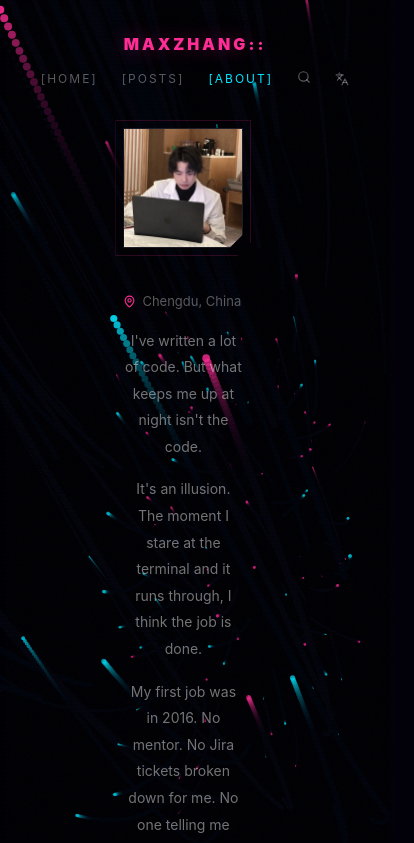
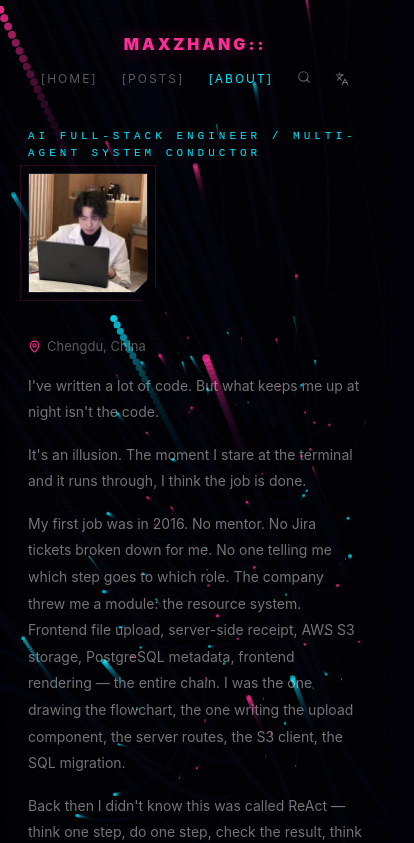
Before and after one commit to zhangshichuan/maxzhang.site, a Next.js app: page /en/about in a window 390 px wide. Shown: the top 843 px of the page, 414 px wide, since content can reach past the window. Built offline with nearby package versions, Linux system fonts and the light colour scheme.

Commit message:
fix: about 页面布局修复
- 修复 hero 内部缺少包裹 div 导致元素挤在一行的 bug
- hero display 改为 block 避免 flex 子元素宽度塌陷
- 清理重复 CSS 规则，修复媒体查询样式覆盖问题
- 头像区域移动端 align-items: stretch 确保撑满宽度

```diff
--- a/app/globals.css
+++ b/app/globals.css
@@ -401,12 +401,6 @@ section {
   grid-template-columns: 1fr 1fr;
   gap: 24px;
 }
-.about-profile {
-  display: flex;
-  gap: 40px;
-  align-items: flex-start;
-  margin-bottom: 24px;
-}
 .proj {
   position: relative;
   background: var(--card);
@@ -611,14 +605,8 @@ footer .note {
   .about-profile {
     flex-direction: column;
     gap: 20px;
-    align-items: center;
-    text-align: center;
-  }
-  .about-profile {
-    flex-direction: column;
-    gap: 20px;
-    align-items: center;
-    text-align: center;
+    align-items: stretch;
+    text-align: left;
   }
   .about-avatar-wrapper {
     margin-bottom: 4px;
@@ -647,10 +635,15 @@ footer .note {
   }
 }
 
+@media (min-width: 701px) {
+  .about-profile {
+    align-items: flex-start;
+  }
+}
+
 /* ==========================================
    扩展样式 — 文章排版 (保留 Glitch Core 主题色)
    ========================================== */
-
 /* 文章内容区域 */
 .article-prose {
   font-size: 16px;
@@ -914,7 +907,6 @@ footer .note {
 .about-profile {
   display: flex;
   gap: 40px;
-  align-items: flex-start;
   margin-bottom: 24px;
 }
 
@@ -947,8 +939,13 @@ footer .note {
 }
 
 @keyframes ring-pulse {
-  0%, 100% { border-color: rgba(255, 45, 149, 0.12); }
-  50% { border-color: rgba(255, 45, 149, 0.3); }
+  0%,
+  100% {
+    border-color: rgba(255, 45, 149, 0.12);
+  }
+  50% {
+    border-color: rgba(255, 45, 149, 0.3);
+  }
 }
 
 .about-bio {
@@ -1001,7 +998,9 @@ footer .note {
   border: 1px solid rgba(255, 255, 255, 0.06);
   padding: 28px;
   clip-path: polygon(0 0, 100% 0, 100% calc(100% - 14px), calc(100% - 14px) 100%, 0 100%);
-  transition: border-color 0.3s, transform 0.3s;
+  transition:
+    border-color 0.3s,
+    transform 0.3s;
 }
 
 .exp-card:hover {
@@ -1088,7 +1087,9 @@ footer .note {
   background: var(--bg);
   font-size: 13px;
   color: rgba(255, 255, 255, 0.45);
-  transition: color 0.25s, background 0.25s;
+  transition:
+    color 0.25s,
+    background 0.25s;
 }
 
 .learning-item:hover {
--- a/src/features/about/components/about-page.tsx
+++ b/src/features/about/components/about-page.tsx
@@ -21,11 +21,11 @@ interface Education {
 }
 
 const techCategories: Record<string, string[]> = {
-  'Languages': ['TypeScript', 'Python', 'Go', 'Rust'],
+  Languages: ['TypeScript', 'Python', 'Go', 'Rust'],
   'Frontend & Mobile': ['Next.js', 'React', 'React Native', 'Flutter', 'Taro', 'Electron'],
   'Backend & Data': ['FastAPI', 'PostgreSQL', 'Redis', 'Prisma'],
   'AI Agent': ['MCP', 'A2A', 'ReAct', 'LangChain', 'Dify', 'LLMOps'],
-  'Infra': ['Docker', 'DevOps', 'Playwright'],
+  Infra: ['Docker', 'DevOps', 'Playwright'],
 }
 
 export function AboutPage() {
@@ -35,9 +35,10 @@ export function AboutPage() {
   return (
     <div>
       {/* ===== Hero / 个人介绍 ===== */}
-      <div className="hero" style={{ paddingTop: 40, minHeight: 'auto', paddingBottom: 20 }}>
-        <div className="tagline">{t('role')}</div>
-        <div className="about-profile">
+      <div className="hero" style={{ paddingTop: 40, minHeight: 'auto', paddingBottom: 20, display: 'block' }}>
+        <div>
+          <div className="tagline">{t('role')}</div>
+          <div className="about-profile">
           <div className="about-avatar-wrapper">
             <div className="about-avatar">
               <Image
@@ -65,7 +66,11 @@ export function AboutPage() {
             </p>
             <div className="about-bio">
               {paragraphs.map((para, i) => (
-                <p key={i} className="bio" style={{ fontSize: 14, lineHeight: 1.9, marginBottom: i < paragraphs.length - 1 ? 16 : 0 }}>
+                <p
+                  key={i}
+                  className="bio"
+                  style={{ fontSize: 14, lineHeight: 1.9, marginBottom: i < paragraphs.length - 1 ? 16 : 0 }}
+                >
                   {para}
                 </p>
               ))}
@@ -106,7 +111,9 @@ export function AboutPage() {
               <div className="tech-category-label">{category}</div>
               <div className="tech-tag-row">
                 {skills.map((name) => (
-                  <span key={name} className="tag">{name}</span>
+                  <span key={name} className="tag">
+                    {name}
+                  </span>
                 ))}
               </div>
             </div>
@@ -131,7 +138,9 @@ export function AboutPage() {
               {exp.tags && exp.tags.length > 0 && (
                 <div className="exp-tags">
                   {exp.tags.map((tag) => (
-                    <span key={tag} className="tag">{tag}</span>
+                    <span key={tag} className="tag">
+                      {tag}
+                    </span>
                   ))}
                 </div>
               )}
@@ -181,6 +190,7 @@ export function AboutPage() {
           ))}
         </div>
       </section>
+      </div>
     </div>
   )
 }
```
